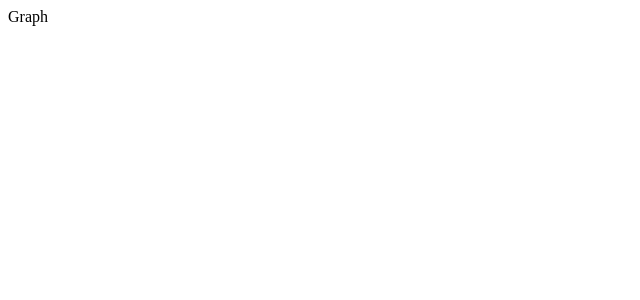
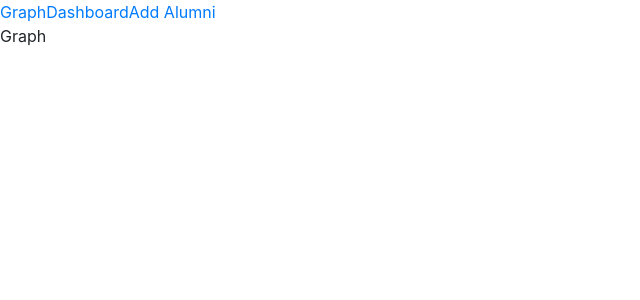
Before and after one commit to NewVisionResearch/alumni_graph_client, a React (Create React App) app: page / in a window 1280 px wide. Shown: the top 300 px of the page, without its empty margins (0-640 px from the left). Built offline with nearby package versions, Linux system fonts and the light colour scheme.

Commit message:
fix accordion. add navbar.

```diff
--- a/public/index.html
+++ b/public/index.html
@@ -1,31 +1,19 @@
 <!DOCTYPE html>
 <html lang="en">
+
 <head>
   <meta charset="utf-8" />
   <link rel="icon" href="%PUBLIC_URL%/favicon.ico" />
   <meta name="viewport" content="width=device-width, initial-scale=1" />
   <meta name="theme-color" content="#000000" />
-    <meta
-      name="description"
-      content="Web site created using create-react-app"
-    />
+  <meta name="description" content="Web site created using create-react-app" />
   <link rel="apple-touch-icon" href="%PUBLIC_URL%/logo192.png" />
-    <!--
-      manifest.json provides metadata used when your web app is installed on a
-      user's mobile device or desktop. See https://developers.google.com/web/fundamentals/web-app-manifest/
-    -->
   <link rel="manifest" href="%PUBLIC_URL%/manifest.json" />
-    <!--
-      Notice the use of %PUBLIC_URL% in the tags above.
-      It will be replaced with the URL of the `public` folder during the build.
-      Only files inside the `public` folder can be referenced from the HTML.
-
-      Unlike "/favicon.ico" or "favicon.ico", "%PUBLIC_URL%/favicon.ico" will
-      work correctly both with client-side routing and a non-root public URL.
-      Learn how to configure a non-root public URL by running `npm run build`.
-    -->
+  <link rel="stylesheet" href="https://cdn.jsdelivr.net/npm/bootstrap@4.6.0/dist/css/bootstrap.min.css"
+    integrity="sha384-B0vP5xmATw1+K9KRQjQERJvTumQW0nPEzvF6L/Z6nronJ3oUOFUFpCjEUQouq2+l" crossorigin="anonymous" />
   <title>React App</title>
 </head>
+
 <body>
   <noscript>You need to enable JavaScript to run this app.</noscript>
   <div id="root"></div>
@@ -40,4 +28,5 @@
       To create a production bundle, use `npm run build` or `yarn build`.
     -->
 </body>
+
 </html>
--- a/src/App.js
+++ b/src/App.js
@@ -1,5 +1,6 @@
 
 import React from 'react'
+import NavBar from './Containers/NavBar'
 import Graph from './Containers/Graph'
 import Dashboard from './Containers/Dashboard'
 import { Route, Switch } from 'react-router-dom'
@@ -7,6 +8,7 @@
 function App() {
   return (
     <React.Fragment>
+      <NavBar />
       <Switch>
         <Route exact path="/" component={Graph} />
         <Route path="/dashboard" component={Dashboard} />
--- a/src/Components/AlumnCard.js
+++ b/src/Components/AlumnCard.js
@@ -7,8 +7,8 @@
     return (
         <Card>
             <Card.Header>
-                <Accordion.Toggle as={Button} variant="link" eventKey={id}>
-                    <h3>{display_name}</h3>
+                <Accordion.Toggle as={Card.Header} eventKey={id}>
+                    {display_name}
                 </Accordion.Toggle>
             </Card.Header>
             <Accordion.Collapse eventKey={id}>
--- /dev/null
+++ b/src/Containers/NavBar.js
@@ -0,0 +1,19 @@
+import { Nav } from 'react-bootstrap'
+import { Link, withRouter } from 'react-router-dom'
+function NavBar() {
+    return (
+        <Nav className="d-flex">
+            <Nav.Item>
+                <Link to="/">Graph</Link>
+            </Nav.Item>
+            <Nav.Item>
+                <Link to="/Dashboard">Dashboard</Link>
+            </Nav.Item>
+            <Nav.Item>
+                <Link to="/add">Add Alumni</Link>
+            </Nav.Item>
+        </Nav>
+    )
+}
+
+export default withRouter(NavBar)
--- a/src/Containers/PublicationDisplayCheck.js
+++ b/src/Containers/PublicationDisplayCheck.js
@@ -6,19 +6,20 @@
     const [displayed, setDisplayed] = useState(display)
 
     return (
-        <div>
+        <div className="d-flex align-items-center">
             <input
                 type="checkbox"
                 checked={displayed}
                 onChange={() => {
                     setDisplayed(!displayed)
                     updateIdArray(ap_id, !displayed)
-                }
-                } />
-            <h4>{publication}</h4>
-            <ul className="coAuthors">
-                {coauthors.map(coauthor => <li key={ap_id}>{coauthor}</li>)}
-            </ul>
+                }} />
+            <div className="publication-list">
+                <h4>{publication}</h4>
+                <ul className="coAuthors">
+                    {coauthors.map(coauthor => <li key={ap_id}>{coauthor}</li>)}
+                </ul>
+            </div>
         </div>
     )
 
```
Lines whose indentation alone changed are shown as unchanged.
